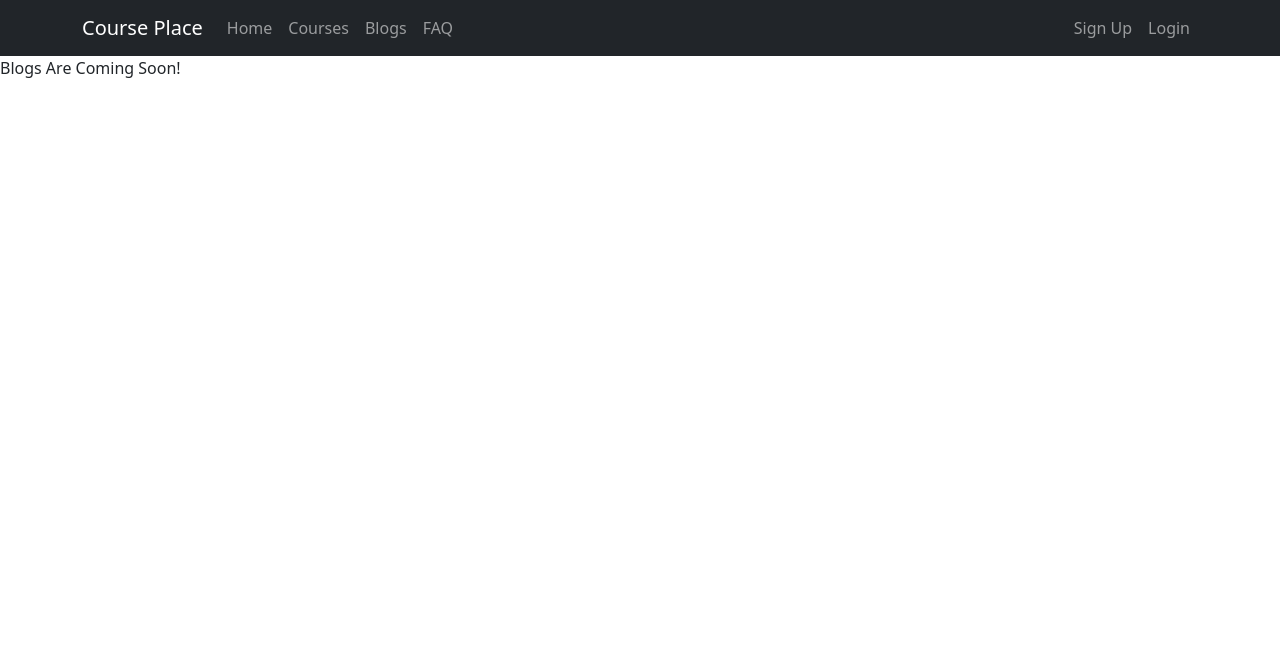
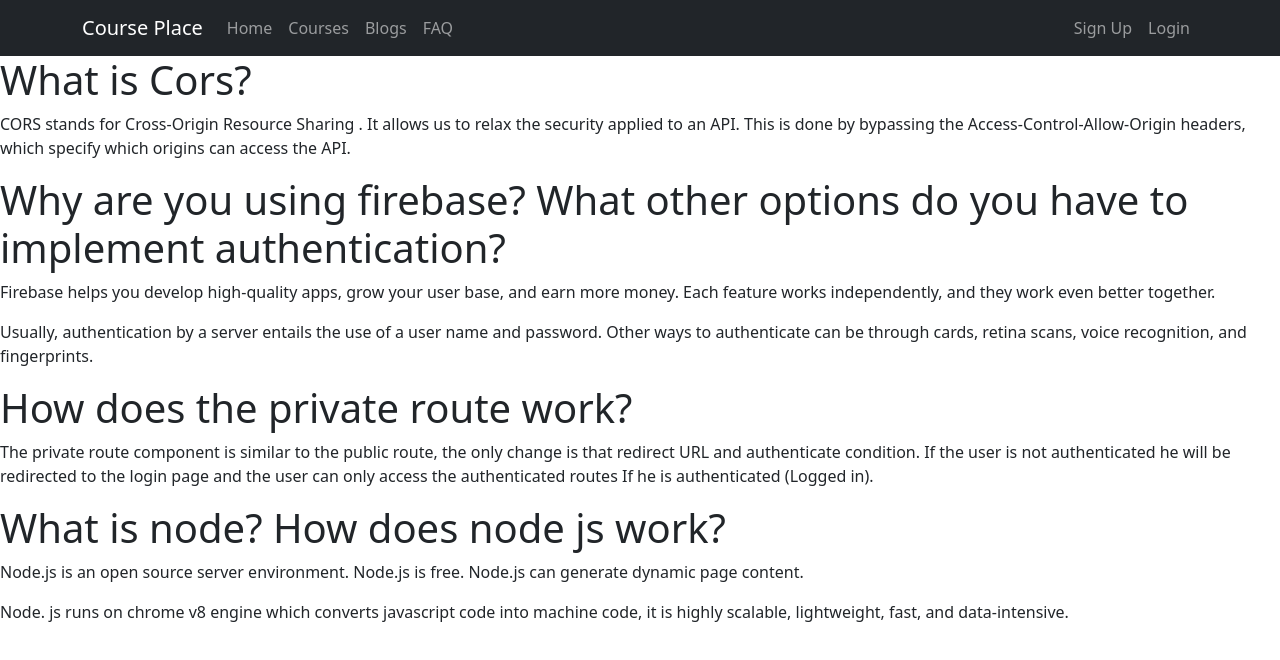
Before and after one commit to pulok-thedeveloper/course-place-client, a React (Create React App) app: page /blogs in a window 1280 px wide. Shown: the top 660 px of the page. Built offline with nearby package versions, Linux system fonts and the light colour scheme; no server answers.

Commit message:
third commit

```diff
--- a/src/Pages/404/NotFound.js
+++ b/src/Pages/404/NotFound.js
@@ -2,8 +2,8 @@ import React from 'react';
 
 const NotFound = () => {
     return (
-        <div>
-
+        <div className='text-center'>
+            <h1>404 Not Found</h1>
         </div>
     );
 };
--- a/src/Pages/Blogs/Blogs.js
+++ b/src/Pages/Blogs/Blogs.js
@@ -3,7 +3,24 @@ import React from 'react';
 const Blogs = () => {
     return (
         <div>
-            Blogs Are Coming Soon!
+            <h1>What is Cors?</h1>
+                    <p>CORS stands for Cross-Origin Resource Sharing . It allows us to relax the security applied to an API. This is done by bypassing the Access-Control-Allow-Origin headers, which specify which origins can access the API.</p>
+
+
+                    <h1>Why are you using firebase? What other options do you have to implement authentication?</h1>
+                    <p>Firebase helps you develop high-quality apps, grow your user base, and earn more money. Each feature works independently, and they work even better together.</p>
+                    <p>
+                        Usually, authentication by a server entails the use of a user name and password. Other ways to authenticate can be through cards, retina scans, voice recognition, and fingerprints.
+                    </p>
+
+
+                    <h1>How does the private route work?</h1>
+                    <p>The private route component is similar to the public route, the only change is that redirect URL and authenticate condition. If the user is not authenticated he will be redirected to the login page and the user can only access the authenticated routes If he is authenticated (Logged in).</p>
+
+
+                    <h1>What is node? How does node js work?</h1>
+                    <p>Node.js is an open source server environment. Node.js is free. Node.js can generate dynamic page content.</p>
+                    <p>Node. js runs on chrome v8 engine which converts javascript code into machine code, it is highly scalable, lightweight, fast, and data-intensive.</p>
         </div>
     );
 };
```
